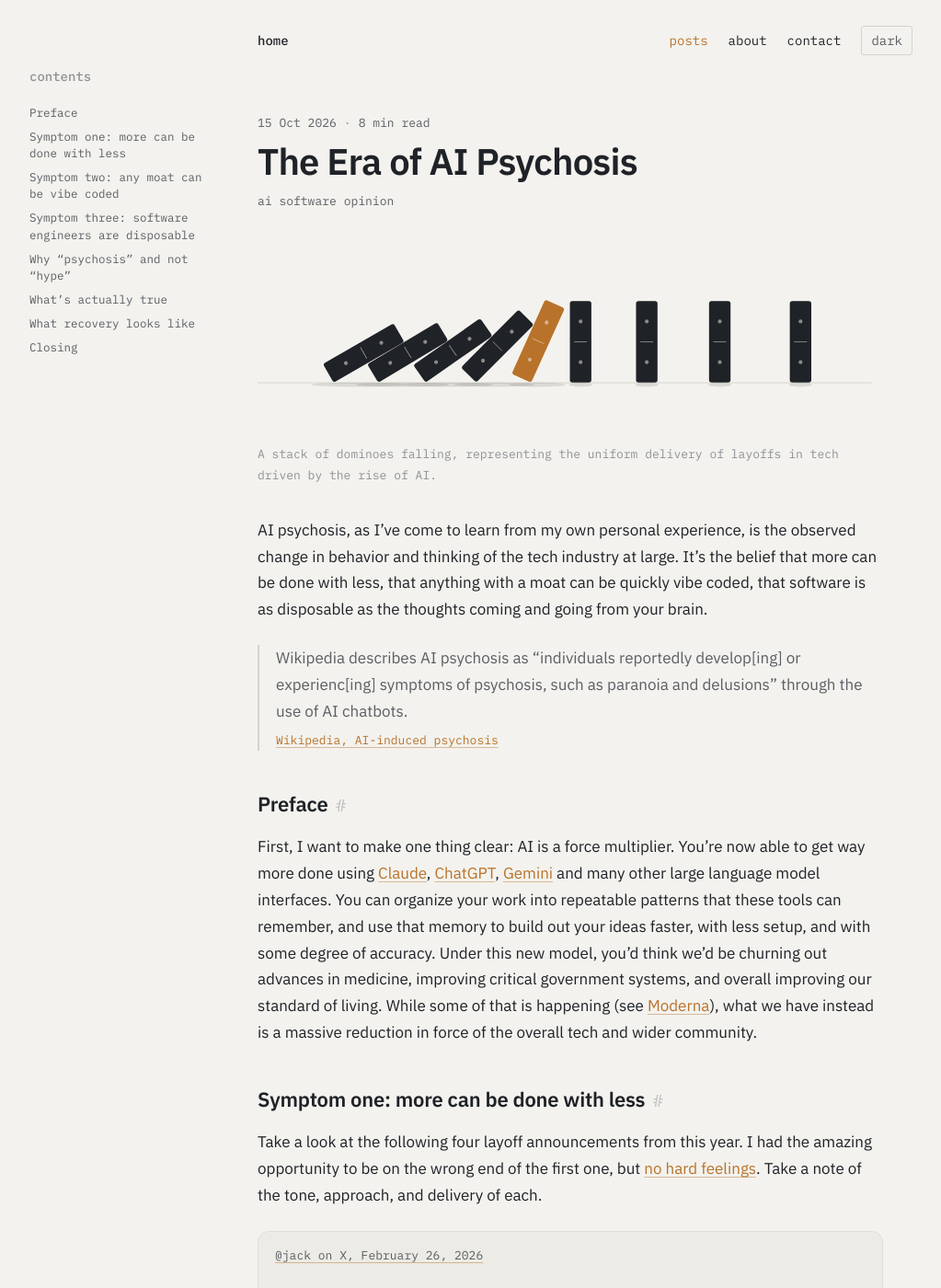
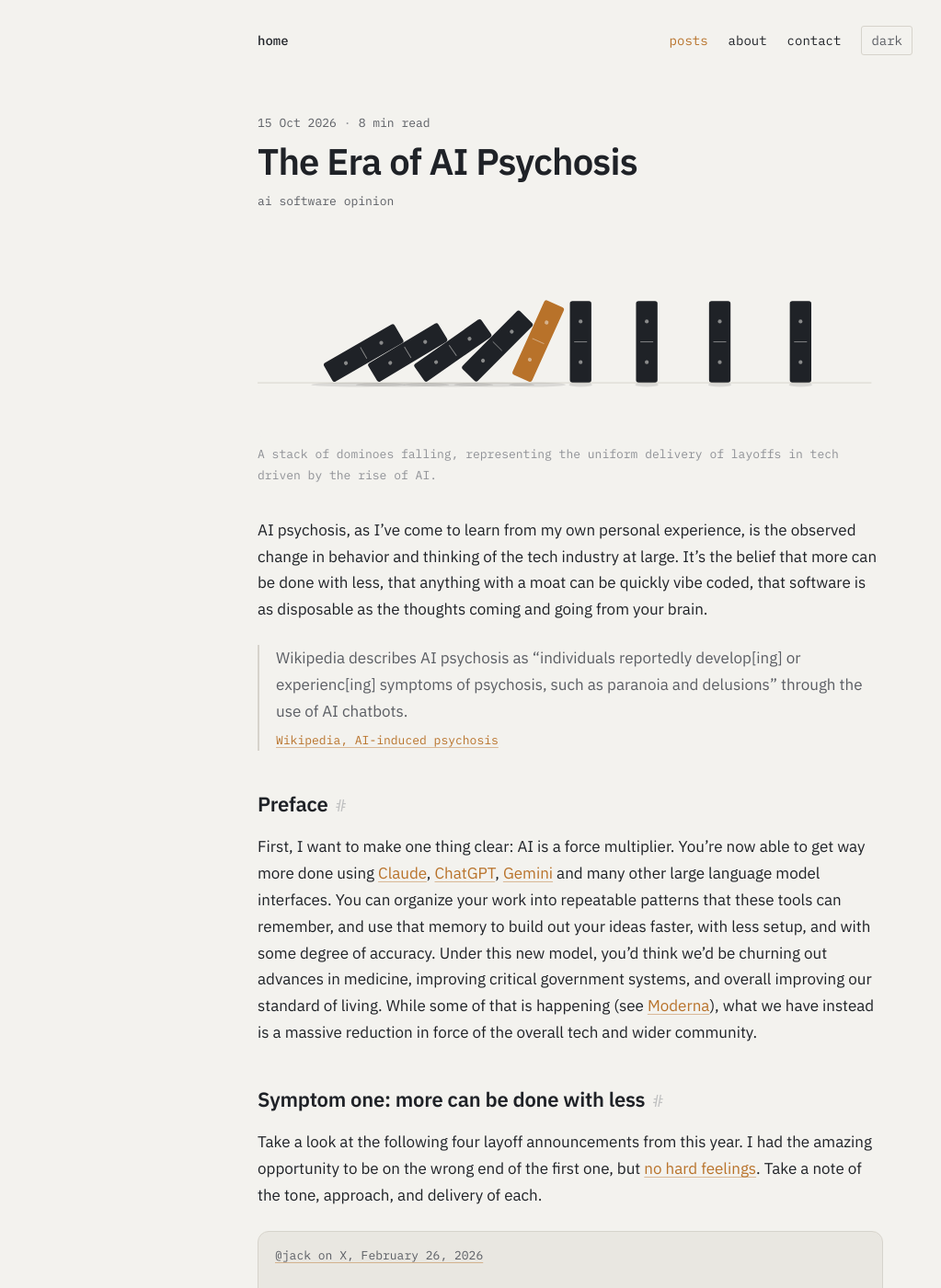
Before and after one commit to IsaacACasanova/IsaacACasanova.github.io, a Jekyll site: the page built from _posts/2026-10-15-the-era-of-ai-psychosis.markdown, in a window 1280 px wide and 1400 px high. Shown: the whole window at 92% size, without its empty margins (4-1027 px from the left). Built offline with Jekyll 4.4.1, drawn with Linux system fonts in a browser that asks for light colours; comment, search, counter and statistics services are not loaded; part of the change alters nothing that is shown.

Commit message:
Remove the contents list from posts
Reverts the merge of #35. The include, the post layout line, the CSS
for the inline list and the wide-screen rail, the two thresholds in
_config.yml, and the README section are gone. Heading anchors and the
related list stay.

Co-Authored-By: Claude Fable 5.1 <noreply@anthropic.com>
Claude-Session: https://claude.ai/code/session_01B8y2hz2Z8QDw6BpFM59zVg

```diff
--- a/_config.yml
+++ b/_config.yml
@@ -76,8 +76,6 @@ goatcounter: casanovacane
 # changing it (_config.yml is not watched). Menca's _layouts/, _includes/, _sass/ are untouched.
 layouts_dir: _themes/mono/layouts   # Theme switch. Comment out for Menca.
 home_post_count: 5                  # Posts shown on the mono homepage; /posts/ lists them all.
-toc_min_headings: 3                 # A post shows a contents list once it has this many headings
-toc_min_words: 800                  # and this many words. Front matter `toc: true/false` overrides.
 
 
 #-------------------------------
--- a/_includes/mono/toc.html
+++ /dev/null
@@ -1,77 +0,0 @@
-{%- comment -%}
-Table of contents for the mono theme: {% include mono/toc.html content=page.content %}
-Lists the h1–h3 headings kramdown rendered (it gives each one an id), in order, indented by
-level relative to the shallowest one present. It appears only on longer posts: at least
-site.toc_min_headings headings (3 unless set) and site.toc_min_words words (800 unless set).
-Front matter `toc: true` forces it on, `toc: false` off. Pure Liquid: the body is split on
-"<h", and each piece that opens an h1–h3 with an id becomes a "level|||id|||text" entry.
-{%- endcomment -%}
-{%- assign toc_min = site.toc_min_headings | default: 3 -%}
-{%- assign toc_min_words = site.toc_min_words | default: 800 -%}
-{%- assign toc_words = include.content | strip_html | number_of_words -%}
-{%- assign toc_items = "" | split: "" -%}
-{%- assign toc_base = 9 -%}
-{%- assign toc_show = false -%}
-{%- if page.toc == true -%}{%- assign toc_show = true -%}
-{%- elsif page.toc != false and toc_words >= toc_min_words -%}{%- assign toc_show = true -%}
-{%- endif -%}
-{%- if toc_show -%}
-  {%- assign toc_pieces = include.content | split: "<h" -%}
-  {%- for piece in toc_pieces offset: 1 -%}
-    {%- assign level = piece | slice: 0 -%}
-    {%- if level != "1" and level != "2" and level != "3" %}{% continue %}{% endif -%}
-    {%- assign open_tag = piece | split: ">" | first -%}
-    {%- unless open_tag contains 'id="' %}{% continue %}{% endunless -%}
-    {%- assign id = open_tag | split: 'id="' | last | split: '"' | first -%}
-    {%- assign text = piece | split: "</h" | first | remove_first: open_tag | remove_first: ">" | strip_html | strip -%}
-    {%- if text == "" %}{% continue %}{% endif -%}
-    {%- assign level_num = level | plus: 0 -%}
-    {%- if level_num < toc_base %}{% assign toc_base = level_num %}{% endif -%}
-    {%- assign entry = level | append: "|||" | append: id | append: "|||" | append: text -%}
-    {%- assign toc_items = toc_items | push: entry -%}
-  {%- endfor -%}
-  {%- if toc_items.size < toc_min and page.toc != true -%}{%- assign toc_show = false -%}{%- endif -%}
-  {%- if toc_items.size == 0 -%}{%- assign toc_show = false -%}{%- endif -%}
-{%- endif -%}
-{%- if toc_show %}
-<nav class="toc" aria-labelledby="toc-heading">
-  <h2 id="toc-heading">contents</h2>
-  <ol>
-    {%- for entry in toc_items -%}
-    {%- assign parts = entry | split: "|||" -%}
-    {%- assign depth = parts[0] | plus: 0 | minus: toc_base | plus: 1 %}
-    <li class="d{{ depth }}"><a href="#{{ parts[1] }}">{{ parts[2] }}</a></li>
-    {%- endfor %}
-  </ol>
-</nav>
-<script>
-  // Mark the section being read. Progressive: the list works without it. The headings come
-  // later in the document, so wait for the DOM.
-  function initToc() {
-    if (!('IntersectionObserver' in window)) return;
-    var links = document.querySelectorAll('.toc a[href^="#"]'), byId = {}, heads = [], current = null;
-    for (var i = 0; i < links.length; i++) {
-      var id = decodeURIComponent(links[i].hash.slice(1)), h = document.getElementById(id);
-      if (h) { byId[id] = links[i]; heads.push(h); }
-    }
-    if (!heads.length) return;
-    function update() {
-      // The last heading at or above the reading line, a little below the top of the viewport.
-      var y = window.scrollY + Math.min(120, window.innerHeight * 0.25), top = null;
-      for (var i = 0; i < heads.length; i++) if (heads[i].getBoundingClientRect().top + window.scrollY <= y) top = heads[i];
-      // At the end of the page the last section may never reach the reading line.
-      if (window.innerHeight + window.scrollY >= document.documentElement.scrollHeight - 2) top = heads[heads.length - 1];
-      var link = top ? byId[top.id] : null;
-      if (link === current) return;
-      if (current) current.classList.remove('here');
-      current = link;
-      if (current) current.classList.add('here');
-    }
-    var observer = new IntersectionObserver(update, { rootMargin: '-120px 0px 0px 0px', threshold: [0, 1] });
-    heads.forEach(function (h) { observer.observe(h); });
-    window.addEventListener('scroll', update, { passive: true });
-    update();
-  }
-  if (document.readyState === 'loading') document.addEventListener('DOMContentLoaded', initToc); else initToc();
-</script>
-{%- endif -%}
--- a/_themes/mono/layouts/post.html
+++ b/_themes/mono/layouts/post.html
@@ -15,7 +15,6 @@ layout: default
     <h1>{{ page.title }}</h1>
     {% if page.tags.size > 0 %}<p class="tags">{% for tag in page.tags %}<a href="{{ '/tags/' | relative_url }}#{{ tag | slugify }}">{{ tag }}</a>{% unless forloop.last %}{{ ' ' }}{% endunless %}{% endfor %}</p>{% endif %}
   </header>
-  {% include mono/toc.html content=page.content %}
   <div class="prose">
     {% include mono/anchors.html content=content %}
   </div>
--- a/css/mono.css
+++ b/css/mono.css
@@ -86,24 +86,6 @@ section > div{grid-column:2}
 .post-head h1{font-size:clamp(30px,5vw,40px);line-height:1.1;letter-spacing:-.02em;font-weight:600;margin:8px 0 0}
 .tags{font-family:var(--mono);font-size:13px;color:var(--ink-3);margin:12px 0 0}
 .tags a{color:var(--ink-2)}
-/* contents: inline under the header; on wide screens a sticky rail in the left margin */
-.toc{position:relative;margin:0 0 40px;padding-top:20px;border-top:1px solid var(--rule);font-family:var(--mono);font-size:13px}
-.toc h2{font-size:14px;font-weight:500;color:var(--ink-3);margin:0 0 8px}
-.toc ol{list-style:none;margin:0;padding:0}
-.toc li{padding:3px 0;line-height:1.45}
-.toc .d2{padding-left:14px}
-.toc .d3{padding-left:28px}
-.toc a{color:var(--ink-2)}
-.toc a:hover{color:var(--ink);text-decoration:none}
-.toc a.here{color:var(--accent)}
-@media (min-width:1240px){
-  .post{position:relative}
-  .toc{position:absolute;top:0;bottom:0;right:100%;width:200px;margin:0 48px 0 0;padding:0;border:0}
-  .toc ol{position:sticky;top:40px;padding-top:28px;border-top:1px solid var(--rule)}
-  .toc h2{position:sticky;top:0;margin:0;padding:12px 0 6px;background:var(--bg)}
-  .toc h2 + ol{padding-top:8px;border-top:0}
-  .toc li{padding:4px 0;font-size:12.5px}
-}
 .prose{font-size:17px;line-height:1.7}
 .prose>*+*{margin-top:1.1em}
 .prose h1,.prose h2{font-size:22px;line-height:1.25;letter-spacing:-.01em;margin-top:2em}
```
Also changed, not shown: README.md.
